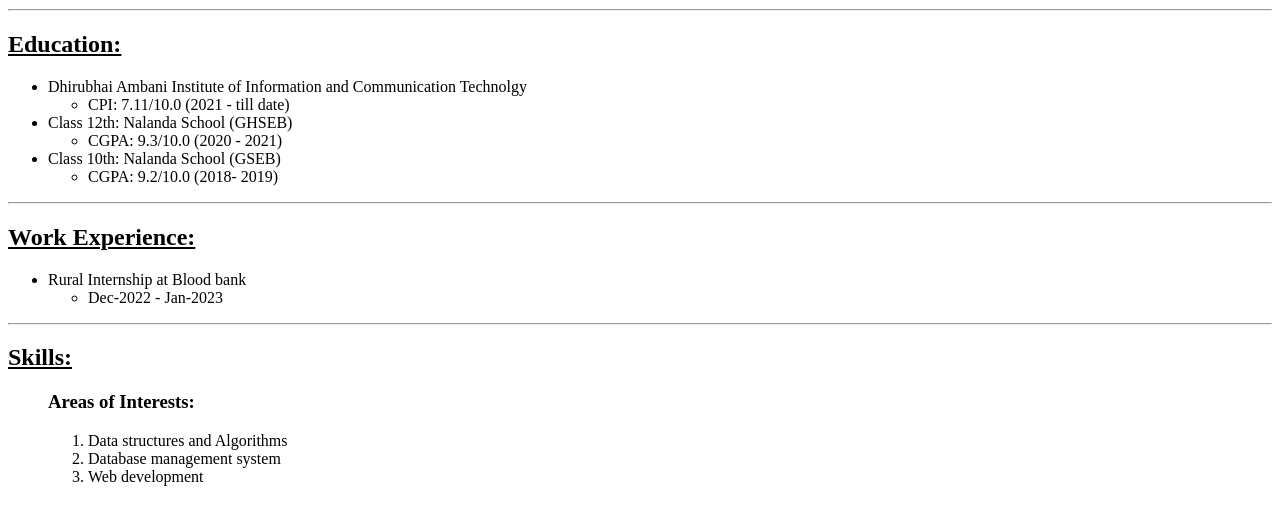
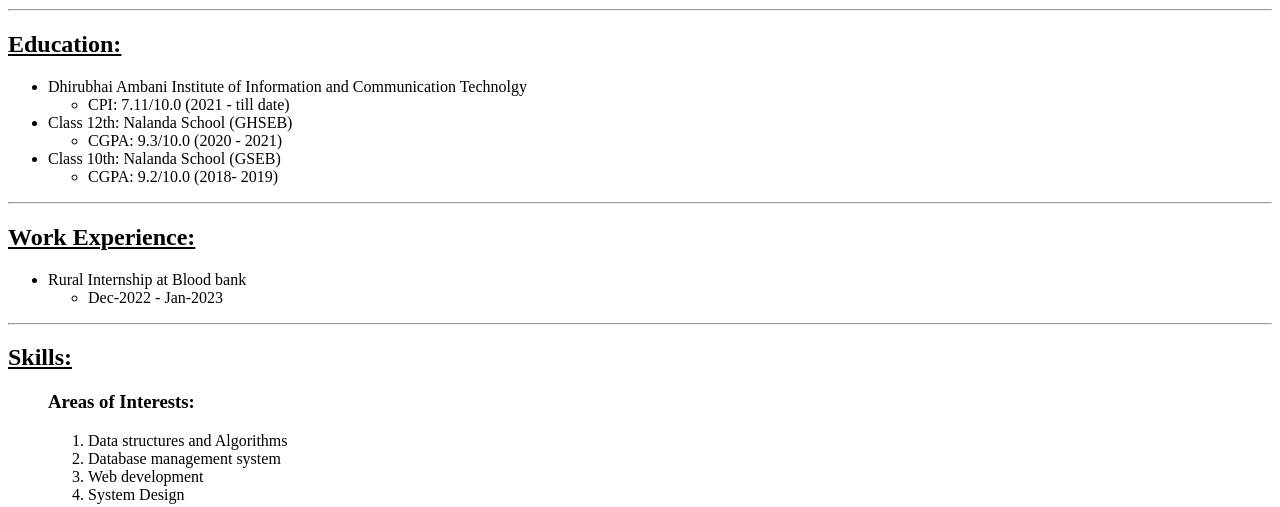
Before and after one commit to Siddhant1436/Capstoneproject1, a plain HTML site: page index.html in a window 1280 px wide. Shown: the part 283-790 px from the top of the page. Drawn offline with Linux system fonts and the light colour scheme.

Commit message:
updates areas of interets

```diff
--- a/index.html
+++ b/index.html
@@ -33,6 +33,7 @@
             <li>Data structures and Algorithms</li>
             <li>Database management system</li>
             <li>Web development</li>
+            <li>System Design</li>
         </ol>
         <h3>Programming Languages:</h3>
         <ol>
```
